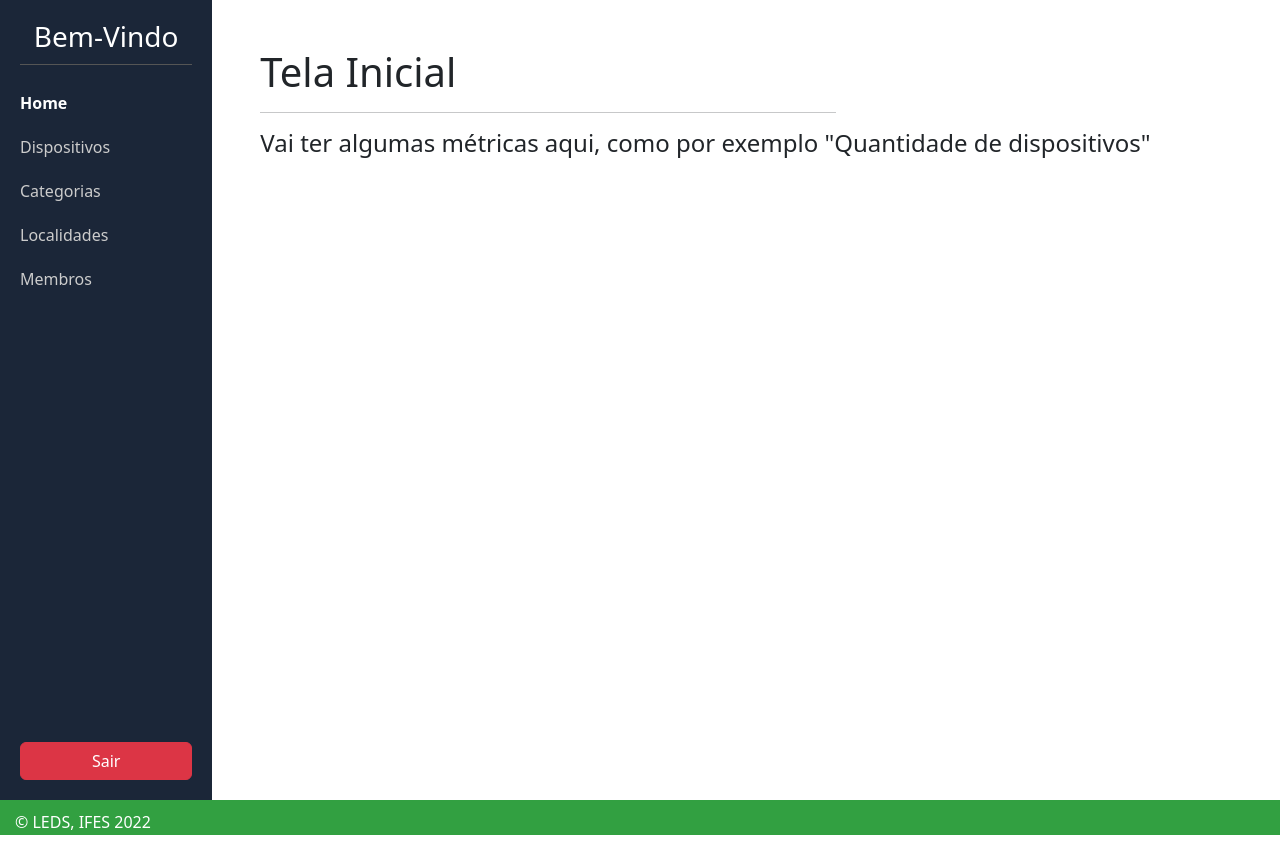
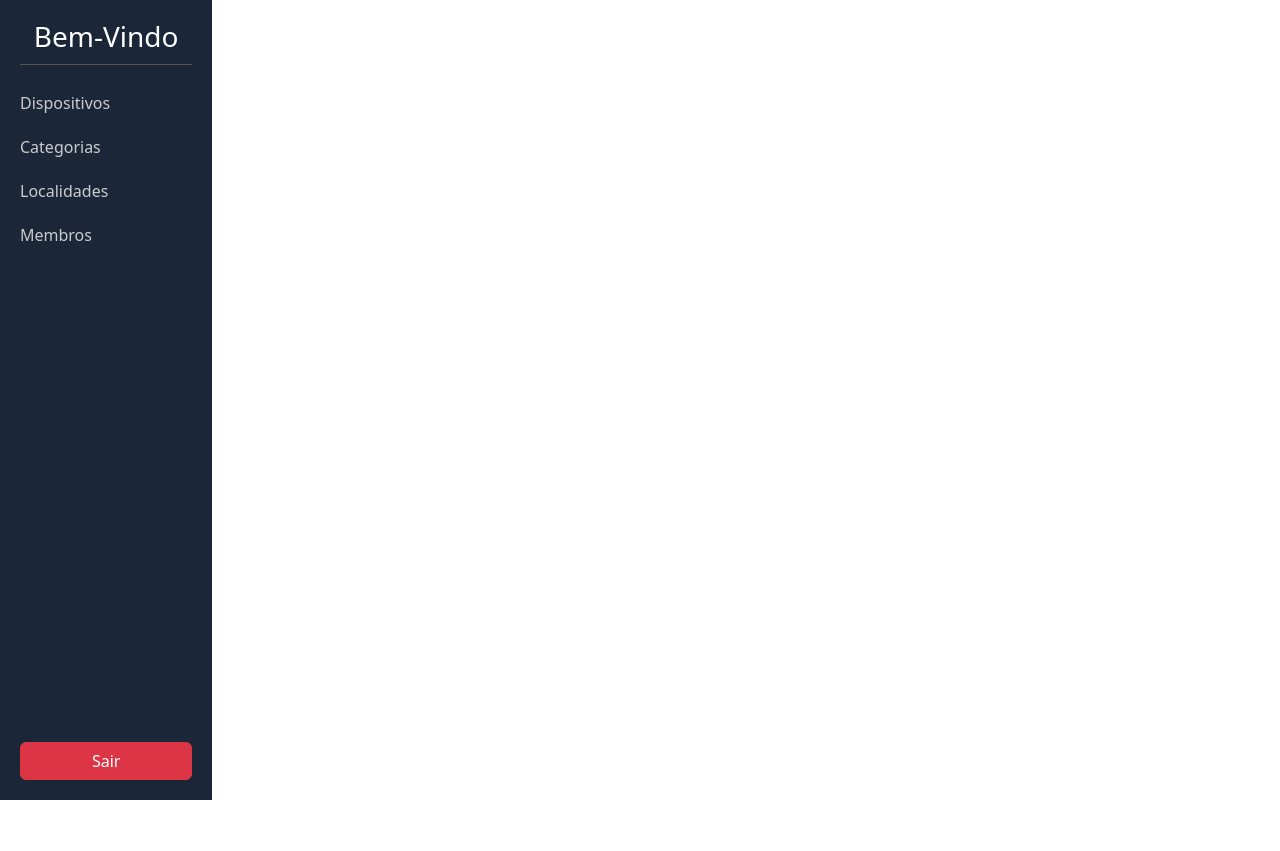
Before and after one commit to renan91300/iot-integrator-frontend, a React (Vite) app: page / in a window 1280 px wide. After the commit the page ends 800 px from the top, so only its background shows below. Built offline with nearby package versions, Linux system fonts and the light colour scheme; sample sign-in values are in the browser's storage.

Commit message:
🔥 remove home page

```diff
--- a/src/App.jsx
+++ b/src/App.jsx
@@ -3,7 +3,6 @@ import Login from './pages/login';
 import PrivateRoute from "./components/privateRoutes";
 import { BrowserRouter as Router, Routes, Route, Link } from 'react-router-dom';
 import Layout from './components/layout/Layout';
-import Dashboard from './pages/Dashboard';
 import Dispositivos from './pages/Dispositivos';
 import FormDispositivo from './pages/FormDispositivo';
 import Categorias from './pages/Categorias';
@@ -30,7 +29,6 @@ function App() {
             <Layout />
           }
         >
-          <Route index element={<PrivateRoute><Dashboard /></PrivateRoute>} />
           <Route path="dispositivos" element={<PrivateRoute><Dispositivos /></PrivateRoute>} />
           <Route path="dispositivos/:id" element={<PrivateRoute><FormDispositivo /></PrivateRoute>}></Route>
           <Route path="dispositivos/:id/dashboard" element={<PrivateRoute><DeviceMetrics /></PrivateRoute>}></Route>
--- a/src/components/layout/Layout.jsx
+++ b/src/components/layout/Layout.jsx
@@ -15,7 +15,6 @@ const Layout = () =>{
                     <Outlet />
                 </aside>
             </div>
-            <Footer />
         </>
     );
 
--- a/src/components/layout/Sidebar.jsx
+++ b/src/components/layout/Sidebar.jsx
@@ -15,9 +15,6 @@ const Sidebar = () => {
     <div className="sidebar">
       <h3>Bem-Vindo</h3>
       <Nav className="flex-column mt-3">
-        <Nav.Link as={NavLink} to="/" exact="true">
-          Home
-        </Nav.Link>
         <Nav.Link as={NavLink} to="/dispositivos">
           Dispositivos
         </Nav.Link>
--- a/src/pages/Dashboard.jsx
+++ /dev/null
@@ -1,16 +0,0 @@
-const Dashboard = () => {
-    return (
-        <>
-            <h1>
-                Tela Inicial
-            </h1>
-            <hr style={{ width: "45vw" }}></hr>
-            <h4>
-                Vai ter algumas métricas aqui, como por exemplo "Quantidade de dispositivos"
-            </h4>
-
-        </>
-    );
-}
-
-export default Dashboard
--- a/src/pages/Projetos.jsx
+++ b/src/pages/Projetos.jsx
@@ -35,7 +35,7 @@ const Projetos = () => {
 
   function onSelectProject(id) {
     sessionStorage.setItem('localProjectId', id);
-    navigate("/");
+    navigate("/dispositivos");
   }
 
   const localHandleChange = (event) => {
--- a/src/pages/login/index.jsx
+++ b/src/pages/login/index.jsx
@@ -40,7 +40,7 @@ export default function LoginScreen() {
         if (AccessToken) {
             validateToken(AccessToken)
                 .then(() => {
-                    navigate("/")
+                    navigate("/projetos")
                 })
                 .catch(() => {
                     localStorage.removeItem("accesstoken");
```
